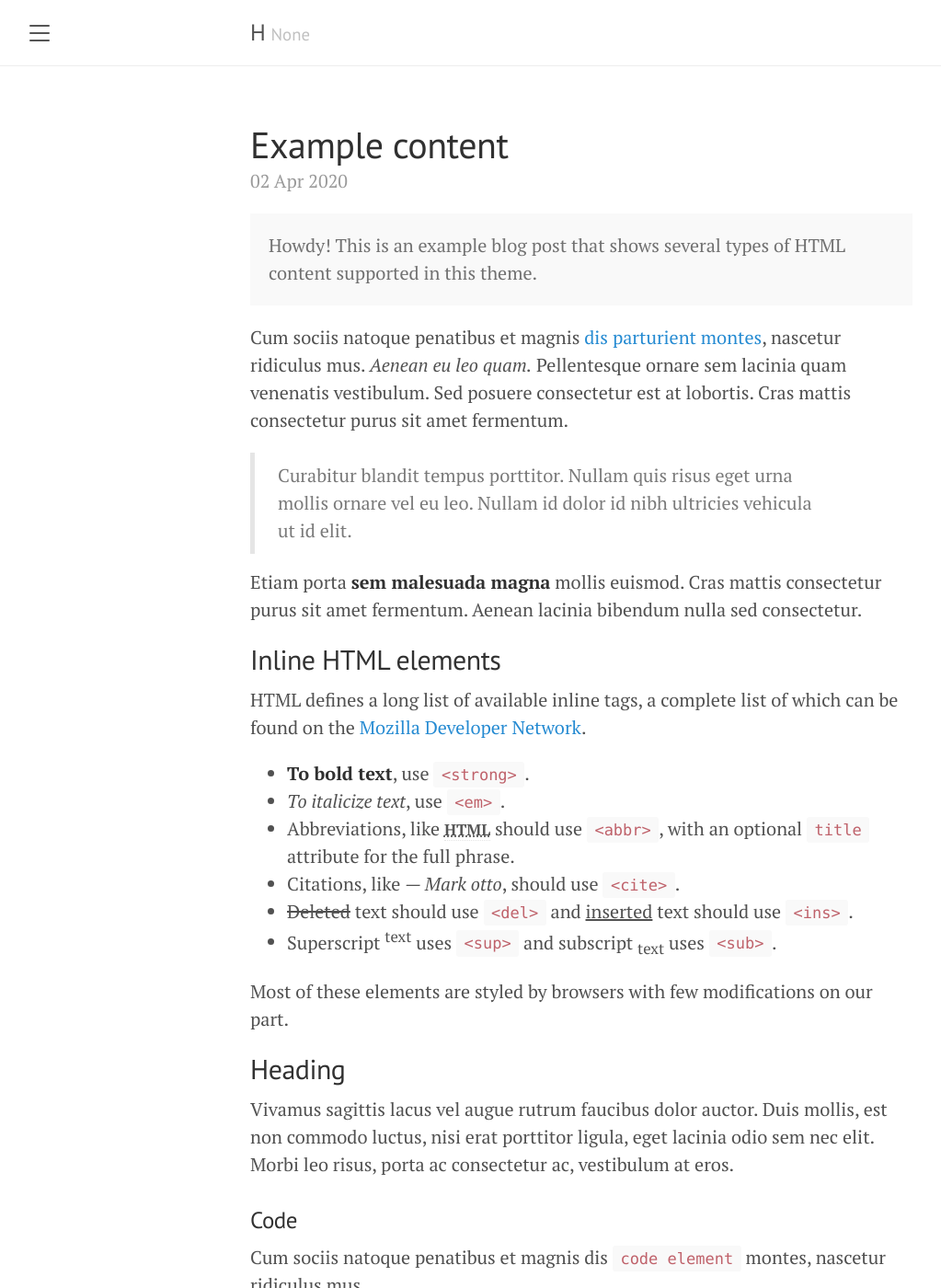
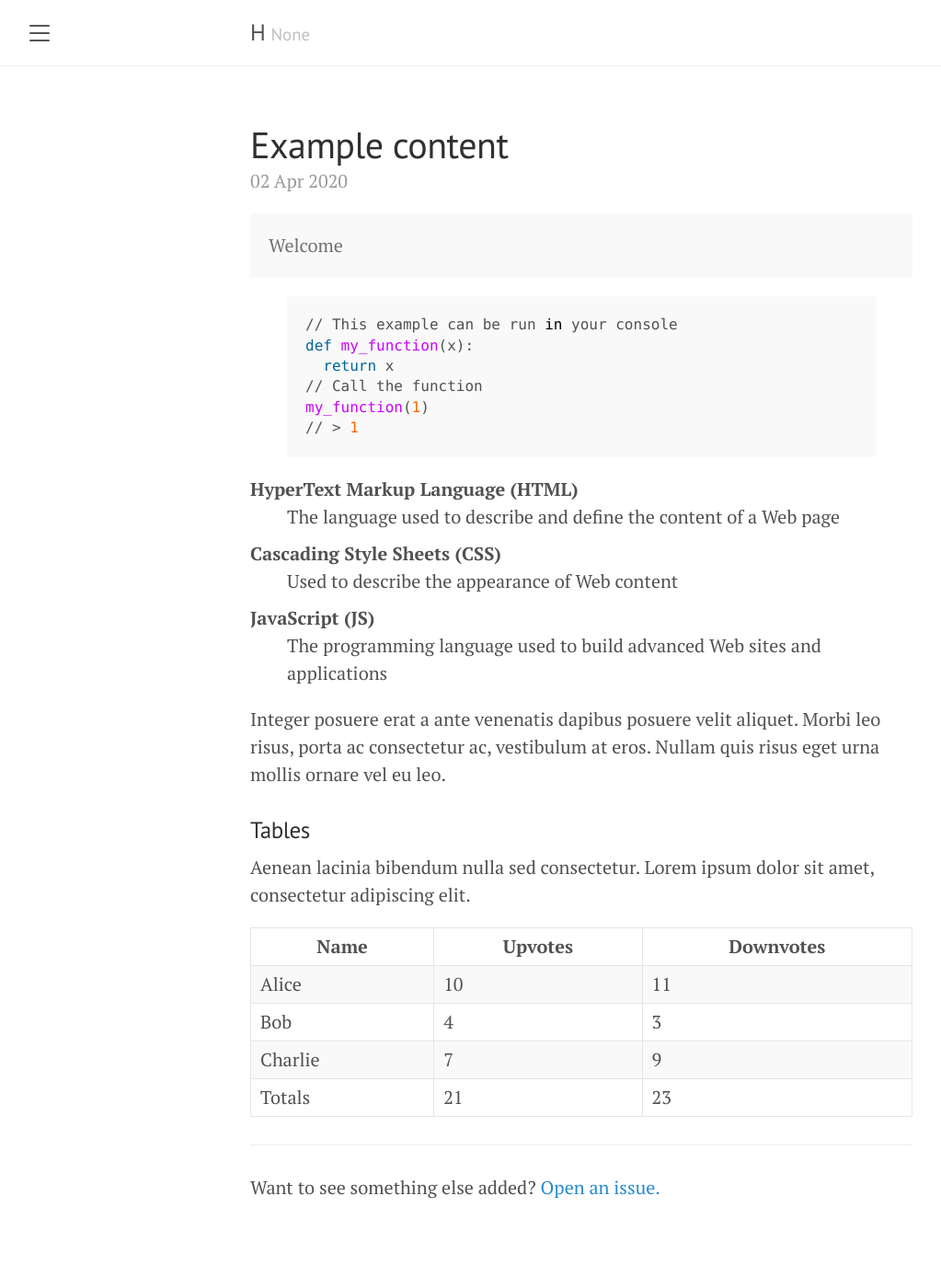
Before and after one commit to hidekihill/hidekihill.github.io, a Jekyll site: the page built from _posts/2020-04-02-example-content.md, in a window 1280 px wide and 1400 px high. Shown: the whole window at 92% size, without its empty margins (8-1031 px from the left). Built offline with Jekyll 4.4.1, drawn with Linux system fonts in a browser that asks for light colours; some of the changed text lies outside the part shown.

Commit message:
Update 2020-04-02-example-content.md

```diff
--- a/_posts/2020-04-02-example-content.md
+++ b/_posts/2020-04-02-example-content.md
@@ -5,64 +5,17 @@ title: Example content
 
 
 <div class="message">
-  Howdy! This is an example blog post that shows several types of HTML content supported in this theme.
+  Welcome
 </div>
 
-Cum sociis natoque penatibus et magnis <a href="#">dis parturient montes</a>, nascetur ridiculus mus. *Aenean eu leo quam.* Pellentesque ornare sem lacinia quam venenatis vestibulum. Sed posuere consectetur est at lobortis. Cras mattis consectetur purus sit amet fermentum.
-
-> Curabitur blandit tempus porttitor. Nullam quis risus eget urna mollis ornare vel eu leo. Nullam id dolor id nibh ultricies vehicula ut id elit.
-
-Etiam porta **sem malesuada magna** mollis euismod. Cras mattis consectetur purus sit amet fermentum. Aenean lacinia bibendum nulla sed consectetur.
-
-## Inline HTML elements
-
-HTML defines a long list of available inline tags, a complete list of which can be found on the [Mozilla Developer Network](https://developer.mozilla.org/en-US/docs/Web/HTML/Element).
-
-- **To bold text**, use `<strong>`.
-- *To italicize text*, use `<em>`.
-- Abbreviations, like <abbr title="HyperText Markup Langage">HTML</abbr> should use `<abbr>`, with an optional `title` attribute for the full phrase.
-- Citations, like <cite>&mdash; Mark otto</cite>, should use `<cite>`.
-- <del>Deleted</del> text should use `<del>` and <ins>inserted</ins> text should use `<ins>`.
-- Superscript <sup>text</sup> uses `<sup>` and subscript <sub>text</sub> uses `<sub>`.
-
-Most of these elements are styled by browsers with few modifications on our part.
-
-## Heading
-
-Vivamus sagittis lacus vel augue rutrum faucibus dolor auctor. Duis mollis, est non commodo luctus, nisi erat porttitor ligula, eget lacinia odio sem nec elit. Morbi leo risus, porta ac consectetur ac, vestibulum at eros.
-
-### Code
-
-Cum sociis natoque penatibus et magnis dis `code element` montes, nascetur ridiculus mus.
-
-{% highlight js %}
-// Example can be run directly in your JavaScript console
-
-// Create a function that takes two arguments and returns the sum of those arguments
-var adder = new Function("a", "b", "return a + b");
-
+{% highlight python %}
+// This example can be run in your console
+def my_function(x):
+  return x
 // Call the function
-adder(2, 6);
-// > 8
+my_function(1)
+// > 1
 {% endhighlight %}
-
-Aenean lacinia bibendum nulla sed consectetur. Etiam porta sem malesuada magna mollis euismod. Fusce dapibus, tellus ac cursus commodo, tortor mauris condimentum nibh, ut fermentum massa.
-
-### Lists
-
-Cum sociis natoque penatibus et magnis dis parturient montes, nascetur ridiculus mus. Aenean lacinia bibendum nulla sed consectetur. Etiam porta sem malesuada magna mollis euismod. Fusce dapibus, tellus ac cursus commodo, tortor mauris condimentum nibh, ut fermentum massa justo sit amet risus.
-
-* Praesent commodo cursus magna, vel scelerisque nisl consectetur et.
-* Donec id elit non mi porta gravida at eget metus.
-* Nulla vitae elit libero, a pharetra augue.
-
-Donec ullamcorper nulla non metus auctor fringilla. Nulla vitae elit libero, a pharetra augue.
-
-1. Vestibulum id ligula porta felis euismod semper.
-2. Cum sociis natoque penatibus et magnis dis parturient montes, nascetur ridiculus mus.
-3. Maecenas sed diam eget risus varius blandit sit amet non magna.
-
-Cras mattis consectetur purus sit amet fermentum. Sed posuere consectetur est at lobortis.
 
 <dl>
   <dt>HyperText Markup Language (HTML)</dt>
@@ -115,8 +68,6 @@ Aenean lacinia bibendum nulla sed consectetur. Lorem ipsum dolor sit amet, conse
   </tbody>
 </table>
 
-Nullam id dolor id nibh ultricies vehicula ut id elit. Sed posuere consectetur est at lobortis. Nullam quis risus eget urna mollis ornare vel eu leo.
-
 -----
 
 Want to see something else added? <a href="https://github.com/poole/poole/issues/new">Open an issue.</a>
```
